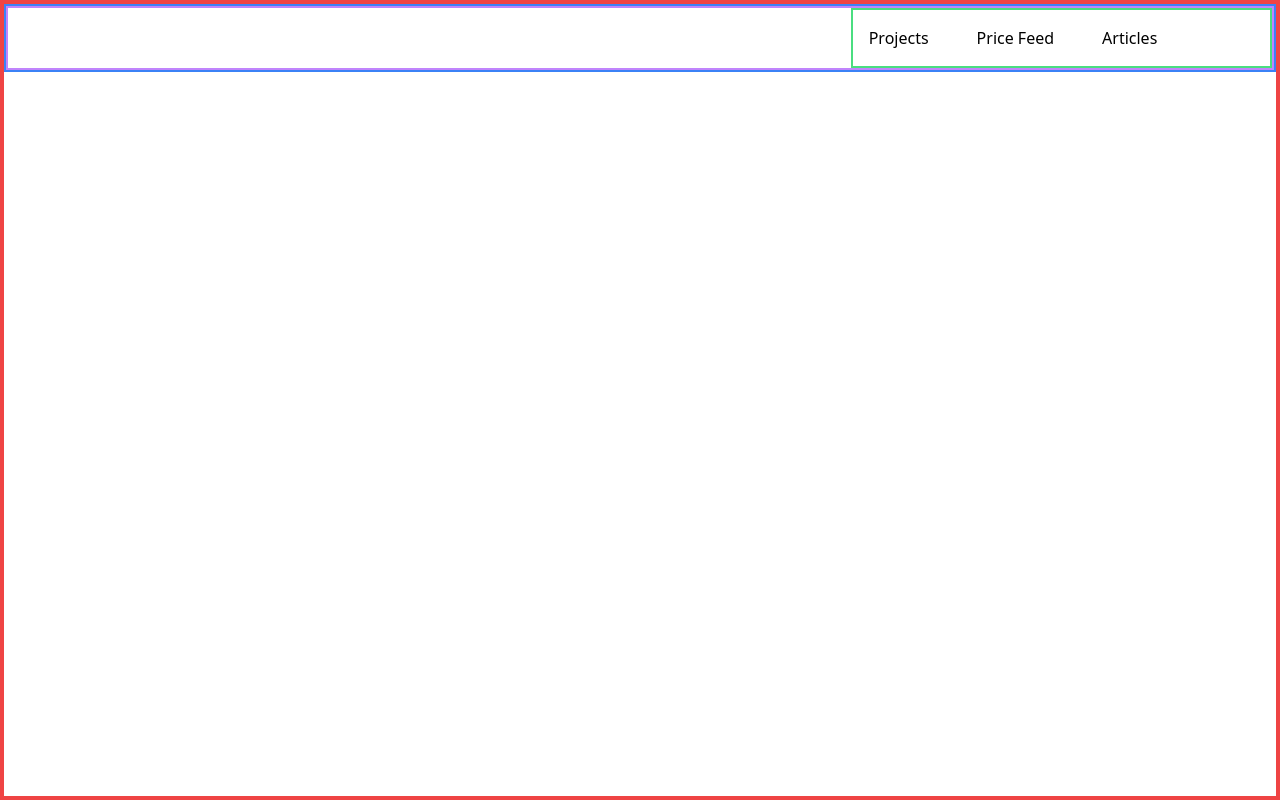
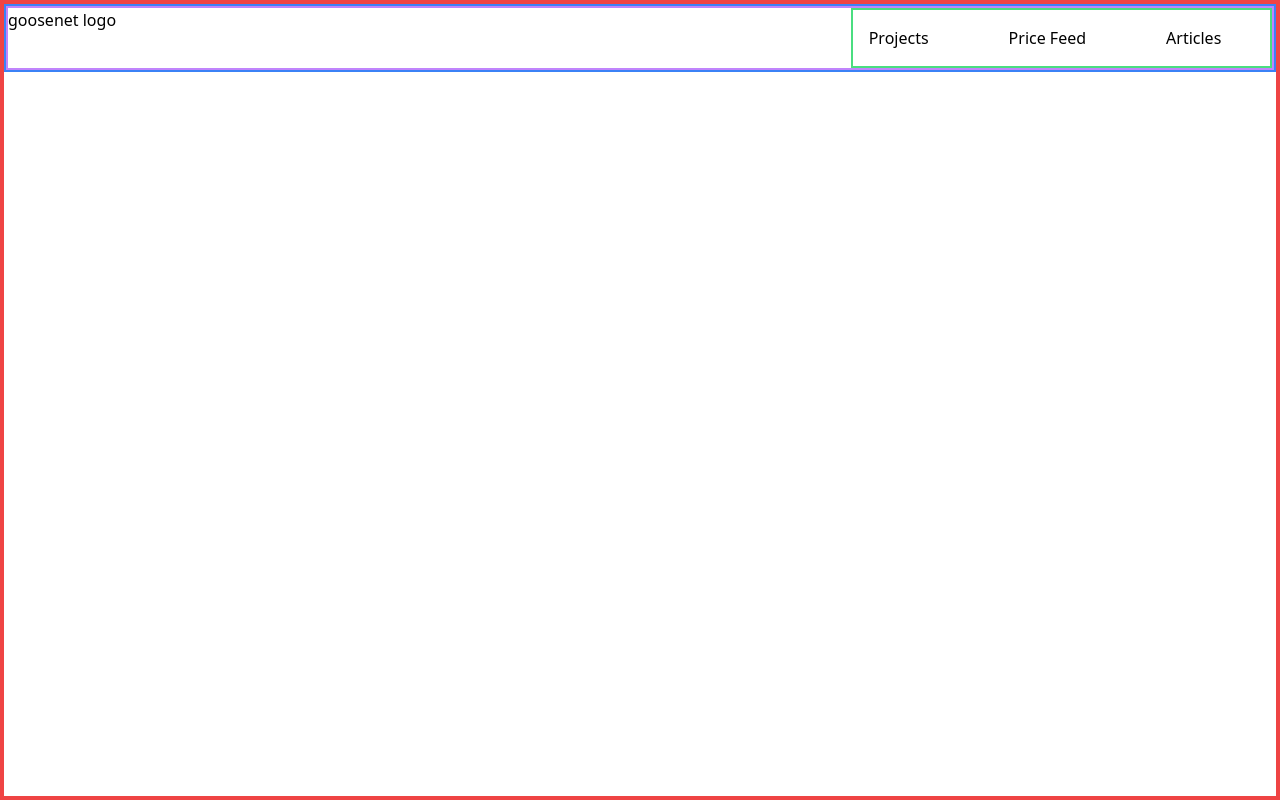
Before and after one commit to 0xGenghisGoose/goosenet-v2, a Next.js app: page / in a window 1280 px wide. Built offline with nearby package versions, Linux system fonts and the light colour scheme.

Commit message:
planning homepage

```diff
--- a/components/Nav.tsx
+++ b/components/Nav.tsx
@@ -2,7 +2,8 @@ export default function Nav() {
 	return (
 		<div className='border-2 border-blue-500 w-full h-1/3'>
 			<nav className='flex border-2 border-purple-400'>
-				<ul className='flex justify-left border-2 border-green-400 space-x-12 w-1/3 p-4 ml-auto'>
+				goosenet logo
+				<ul className='flex justify-left border-2 border-green-400 space-x-20 w-1/3 p-4 ml-auto'>
 					<li className=''>Projects</li>
 					<li>Price Feed</li>
 					<li>Articles</li>
```
Also changed, not shown: pages/index.tsx (+7 -0 lines).
